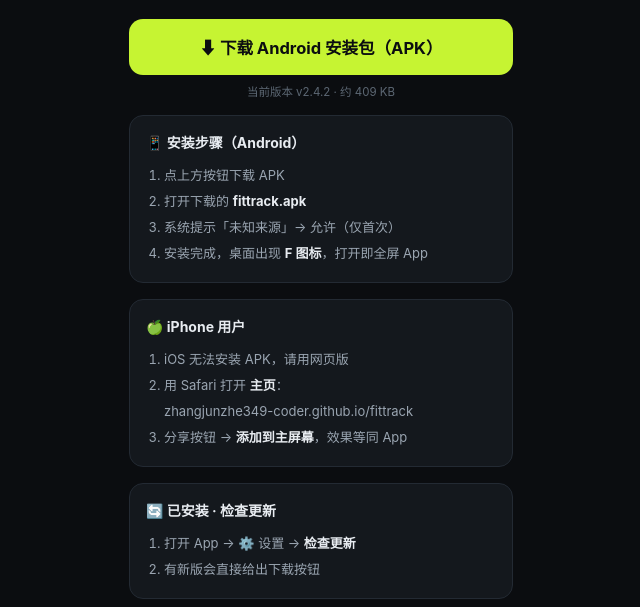
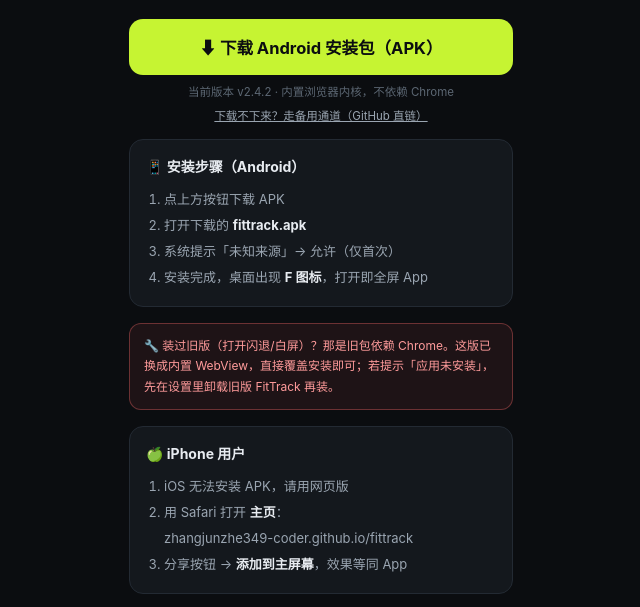
Before and after one commit to zhangjunzhe349-coder/fittrack, a plain HTML site: page install.html in a window 1280 px wide. Shown: the part 164-771 px from the top of the page, without its empty margins (319-959 px from the left). Drawn offline with Linux system fonts and the light colour scheme.

Commit message:
deploy install.html

```diff
--- a/install.html
+++ b/install.html
@@ -32,7 +32,8 @@ h1{font-size:20px;text-align:center;margin-bottom:4px}
 <div class="sub">健身记录 · 饮食达标判定 + 二分化训练</div>
 
 <a class="btn btn-main" id="dlBtn" href="fittrack.apk" download="fittrack.apk">⬇ 下载 Android 安装包（APK）</a>
-<div class="hint">当前版本 v2.4.2 · 约 409 KB</div>
+<div class="hint" id="verHint">当前版本 v2.5.0 · 内置浏览器内核，不依赖 Chrome</div>
+<div class="hint"><a href="https://github.com/zhangjunzhe349-coder/fittrack/releases/latest/download/fittrack.apk" style="color:var(--tx2);text-decoration:underline">下载不下来？走备用通道（GitHub 直链）</a></div>
 
 <div class="warn" id="err">⚠️ 检测到你可能在<b>微信/QQ 内置浏览器</b>中打开 —— 它们会拦截 APK 下载。<br>请点右上角「···」选择<b>在浏览器中打开</b>（系统浏览器），再按下载。</div>
 
@@ -44,6 +45,10 @@ h1{font-size:20px;text-align:center;margin-bottom:4px}
     <li>系统提示「未知来源」→ 允许（仅首次）</li>
     <li>安装完成，桌面出现 <b>F 图标</b>，打开即全屏 App</li>
   </ol>
+</div>
+
+<div class="warn" style="background:rgba(255,107,107,.08);border-color:rgba(255,107,107,.35);color:#ff9b9b">
+  🔧 装过旧版（打开闪退/白屏）？那是旧包依赖 Chrome。这版已换成内置 WebView，直接覆盖安装即可；若提示「应用未安装」，先在设置里卸载旧版 FitTrack 再装。
 </div>
 
 <div class="card">
@@ -72,6 +77,17 @@ h1{font-size:20px;text-align:center;margin-bottom:4px}
 // 微信/QQ 内置浏览器拦截 APK 下载 → 显著提示
 const ua = navigator.userAgent;
 if (/MicroMessenger|QQ\/|Weibo/i.test(ua)) document.getElementById('err').style.display = 'block';
+
+// 版本信息动态读取，发新版不用改这个页面
+fetch('version.json', { cache: 'no-store' })
+  .then(r => r.json())
+  .then(v => {
+    if (!v || !v.version) return;
+    document.getElementById('verHint').textContent =
+      '当前版本 v' + v.version + ' · 内置浏览器内核，不依赖 Chrome';
+    document.getElementById('dlBtn').href = 'fittrack.apk?v=' + v.version;
+  })
+  .catch(() => {});
 </script>
 </body>
 </html>
```
